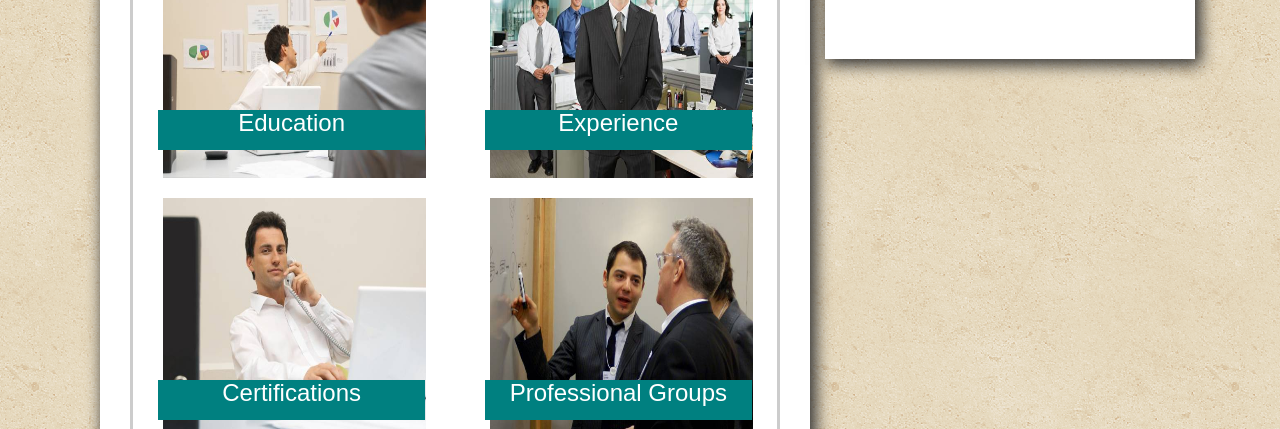
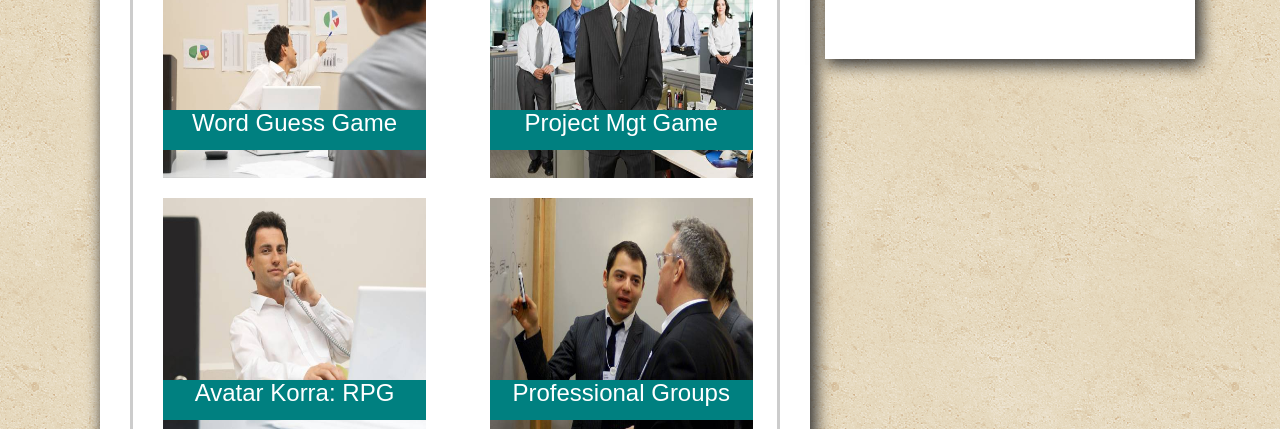
Before and after one commit to RyanOliverSotto/Bootstrap-Portfolio, a plain HTML site: page portfolio.html in a window 1280 px wide. Shown: the part 371-800 px from the top of the page. Drawn offline with nearby package versions, Linux system fonts and the light colour scheme.

Commit message:
Updated CSS and links to additional games to portfolio page

```diff
--- a/assets/css/style.css
+++ b/assets/css/style.css
@@ -303,13 +303,21 @@ Scrap the H3 + background picture and use img class responsive
 }
 
 .portfolio h4{
-    text-align: center;
+ /* text-align: center;
     position: absolute;
     width: 100%;
     bottom: 15px;
     background: teal;
     color:white;
+    height: 40px;*/
+    text-align: center;
+    position: absolute;
+    width: 263px;
+    bottom: 15px;
+    background: teal;
+    color: white;
     height: 40px;
+    margin-left: 5px;
 }
 
 /* Content displayed in the main box to the left of the screen. */
--- a/portfolio.html
+++ b/portfolio.html
@@ -48,23 +48,26 @@
               <section id="mainContent">
                     <h1>Portfolio</h1>
                     <section id="lcolumn" class="container">
-
-                            <div class="portfolio" >
-                                <img class="img-responsive" src="assets/images/portfolio/business01.jpg" alt="business pic"/>
-                                <h4>Education</h4>
+                            <div class="portfolio">
+                                <a href="https://ryanoliversotto.github.io/WordGuessGame/" target="_blank">
+                                    <img class="img-responsive" src="assets/images/portfolio/business01.jpg" alt="business pic" />
+                                    <h4>Word Guess Game</h4>
+                                </a>
                             </div>
 
-                            <div class="portfolio" >
-                                    <img class="img-responsive" src="assets/images/portfolio/business02.jpg" alt="business pic"/>
-
-                                <h4>Experience</h4>
+                            <div class="portfolio">
+                                <a href="https://ryanoliversotto.github.io/CrystalsCollector/" target="_blank">
+                                    <img class="img-responsive" src="assets/images/portfolio/business02.jpg" alt="business pic" />
+                                    <h4>Project Mgt Game</h4>
+                                </a>
                             </div>
 
                             </class>
-                            <div class="portfolio" >
-                                    <img class="img-responsive" src="assets/images/portfolio/business03.jpg" alt="business pic"/>
-
-                                <h4>Certifications</h4>
+                            <div class="portfolio">
+                                    <a href="https://ryanoliversotto.github.io/AvatarKorraRPG/" target="_blank">
+                                        <img class="img-responsive" src="assets/images/portfolio/business03.jpg" alt="business pic" />
+                                        <h4>Avatar Korra: RPG</h4>
+                                    </a>
                             </div>
 
                             <div class="portfolio" >
```
